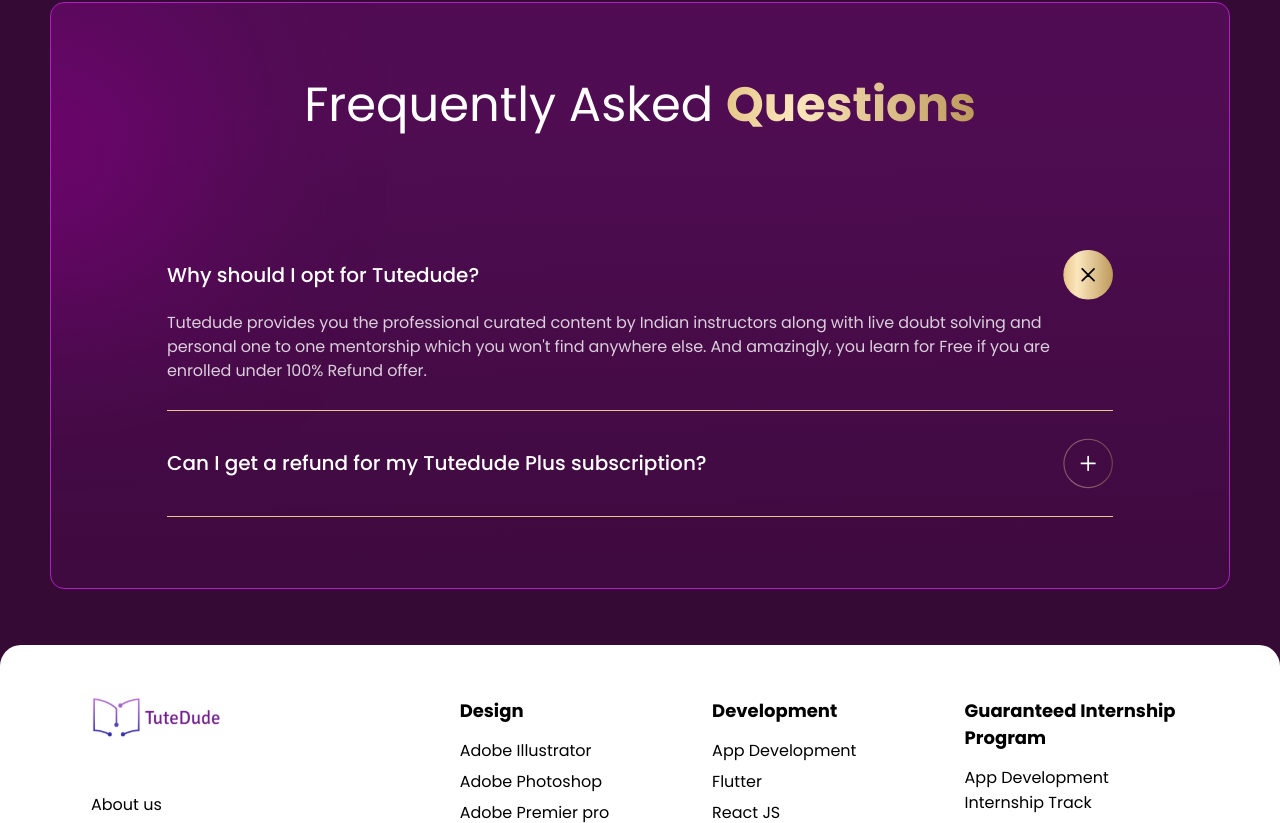
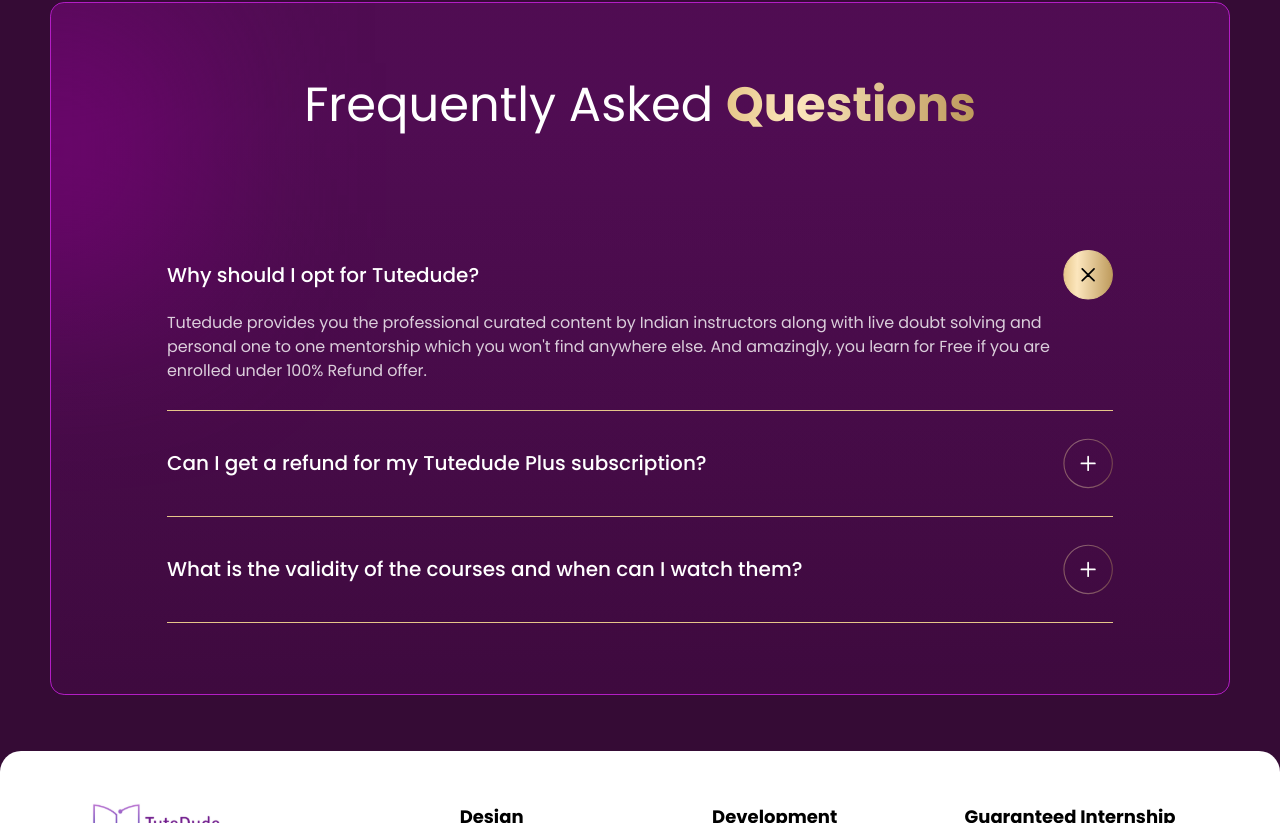
Before and after one commit to Priyank-Aggarwal1024/tutedude-subscription, a React (Vite) app: page / in a window 1280 px wide. Shown: the part 8275-9098 px from the top of the page. Built offline with nearby package versions, Linux system fonts and the light colour scheme.

Commit message:
feat: Add floater and fix some design

```diff
--- a/src/components/Faq.jsx
+++ b/src/components/Faq.jsx
@@ -13,6 +13,11 @@
       checked: false,
       ques: "Can I get a refund for my Tutedude Plus subscription?",
       ans: "Tutedude plus subscriptions are non-refundable. Once a subscription is purchased, cancellations and refunds are not allowed.",
+    },
+    {
+      checked: false,
+      ques: "What is the validity of the courses and when can I watch them?",
+      ans: "The courses in the Tutedude program subscription are valid for 1 year from the date of enrollment. You can watch them anytime within this period through the Tutedude’s dashboard.",
     },
   ]);
   const handleClick = (idx) => {
```
